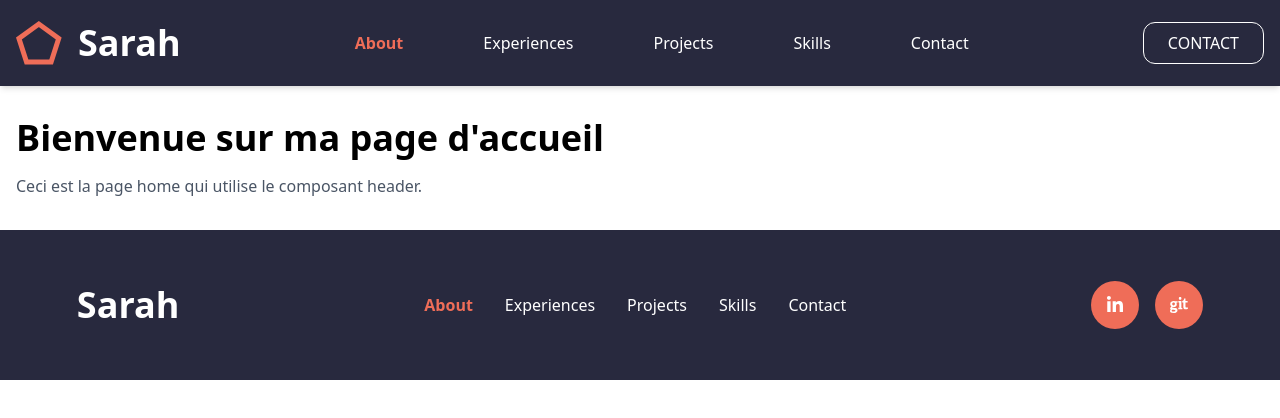
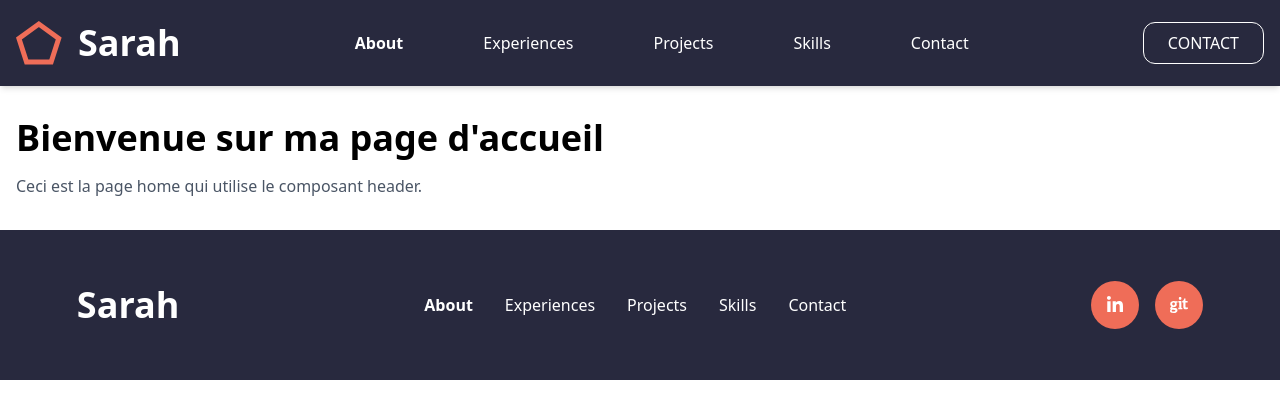
Before and after one commit to SarahOtmane/Portfolio, an Angular app: page / in a window 1280 px wide. Shown: the top 418 px of the page. Built offline with nearby package versions, Linux system fonts and the light colour scheme.

Commit message:
Mise à jour des couleurs dans le fichier styles.css : remplacement des accents par une couleur orange

```diff
--- a/src/styles.css
+++ b/src/styles.css
@@ -3,8 +3,7 @@
 @import "tailwindcss";
 
 @theme {
-    --color-light-accent : #EF6D58;
-    --color-dark-accent : #EF6D58;
+    --color-orange : #EF6D58;
 
     --color-dark : #391400;
     --color-light: #FFFFFF;
```
